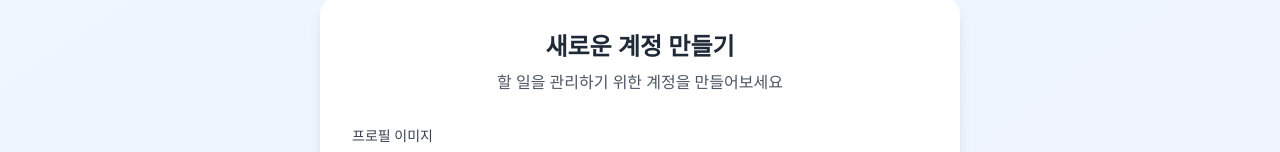
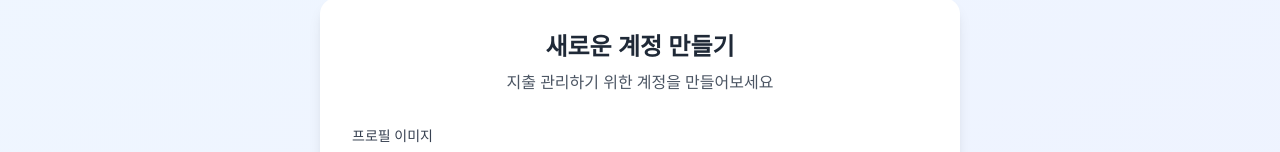
Before and after one commit to kimdonghyun-ui/my-todos-app, a Next.js app: page /register in a window 1280 px wide. Shown: the part 162-314 px from the top of the page. Built offline with nearby package versions, Linux system fonts and the light colour scheme; no server answers.

Commit message:
Fix:오타 수정

```diff
--- a/src/components/RegisterForm.tsx
+++ b/src/components/RegisterForm.tsx
@@ -68,7 +68,7 @@
         <div className="bg-white dark:bg-gray-800 rounded-2xl shadow-lg p-8">
           <div className="mb-8 text-center">
             <h2 className="text-2xl font-bold text-gray-800 dark:text-white mb-2">새로운 계정 만들기</h2>
-            <p className="text-gray-600 dark:text-gray-400">할 일을 관리하기 위한 계정을 만들어보세요</p>
+            <p className="text-gray-600 dark:text-gray-400">지출 관리하기 위한 계정을 만들어보세요</p>
           </div>
 
           <form onSubmit={handleSubmit} className="space-y-6">
```
